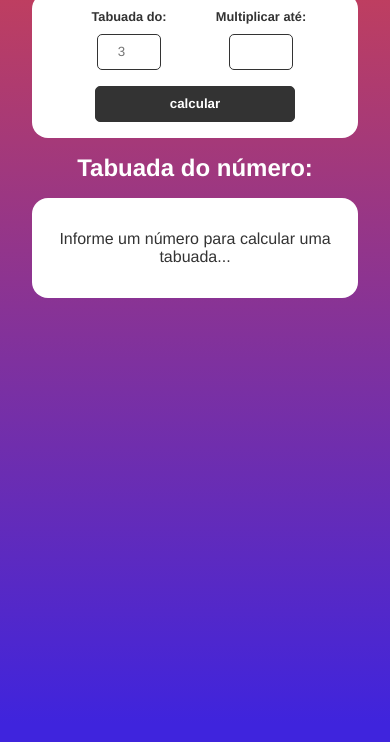
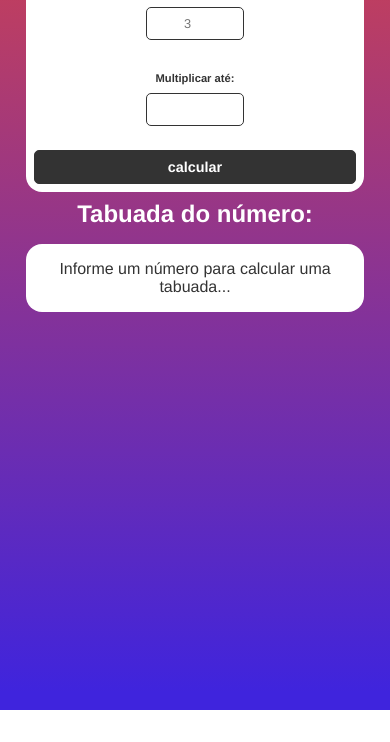
Before and after one commit to calvethugo/Tabuada, a plain HTML site: page index.html in a window 390 px wide. Shown: the part 166-908 px from the top of the page. After the commit the page ends 876 px from the top, so only its background shows below. Drawn offline with Linux system fonts and the light colour scheme.

Commit message:
Add files via upload

```diff
--- a/src/css/estilos.css
+++ b/src/css/estilos.css
@@ -94,3 +94,69 @@ h2{
 #multiplication-operations .result {
     margin-left: 0.4rem;
 }
+
+/* Responsividade para Tablets */
+@media (max-width: 768px) {
+    #multiplication-form {
+        max-width: 90%;
+        padding: 1rem;
+    }
+
+    .form-control {
+        width: 100%;
+        margin: 0.5rem 0;
+    }
+
+    .form-control input {
+        width: 100%;
+        max-width: 80px;
+    }
+
+    #multiplication-form input[type='submit'] {
+        width: 100%;
+    }
+
+    #multiplication-operations {
+        max-width: 90%;
+        padding: 1rem;
+    }
+
+    #multiplication-operations .row {
+        width: 100%;
+    }
+}
+
+/* Responsividade para Smartphones */
+@media (max-width: 480px) {
+    body {
+        padding: 1rem;
+    }
+
+    #multiplication-form {
+        padding: 0.5rem;
+        margin: 0.5rem auto;
+    }
+
+    .form-control label {
+        font-size: 0.7rem;
+    }
+
+    .form-control input {
+        padding: 0.5rem;
+        font-size: 0.8rem;
+    }
+
+    #multiplication-form input[type='submit'] {
+        padding: 0.5rem;
+        font-size: 0.9rem;
+    }
+
+    #multiplication-operations {
+        padding: 1rem 0.5rem;
+    }
+
+    #multiplication-operations .row {
+        width: 80%;
+        margin: 0.2rem 0;
+    }
+}
```
